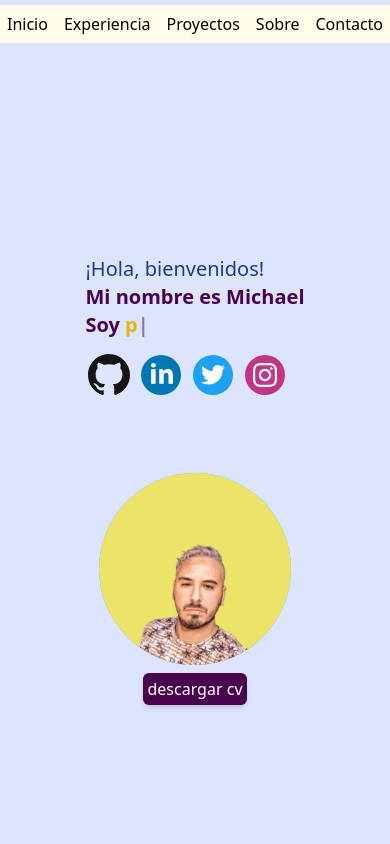
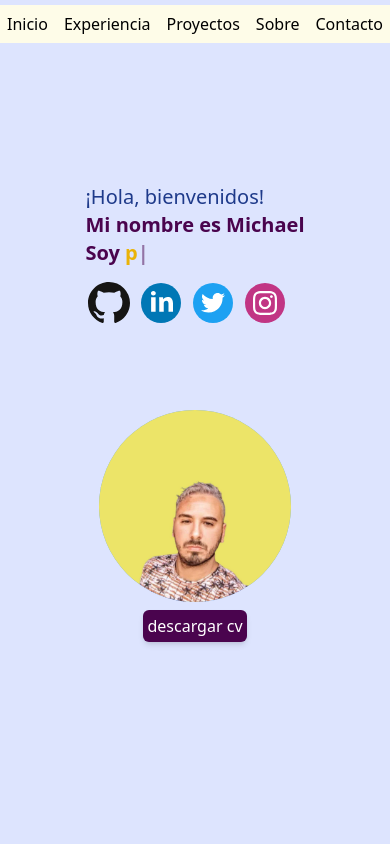
Before and after one commit to mikygaleano/porfolio, an Astro site: page / in a window 390 px wide. Shown: the top 844 px of the page. Built offline with nearby package versions, Linux system fonts and the light colour scheme; Astro itself is replaced by a stand-in of ours.

Commit message:
bug styles redimension in mobile resuelt

```diff
--- a/src/components/Home.astro
+++ b/src/components/Home.astro
@@ -1,8 +1,8 @@
 ---
 ---
 
-<section class="w-full h-full flex flex-row max-sm:flex-col justify-center items-center bg-transparent">
-    <div class="w-full grid place-content-center text-wrap m-auto">
+<section class="w-full h-full flex flex-row max-sm:grid justify-center items-center bg-transparent">
+    <div class="w-full grid place-content-center text-wrap m-auto max-sm:self-center">
         <span class="text-xl font-medium text-blue-900">¡Hola, bienvenidos!</span>
         <h1 class="text-3xl max-md:text-xl font-bold text-fuchsia-950">Mi nombre es Michael</h1>
         <h2 class="text-3xl max-md:text-xl font-bold text-fuchsia-950">Soy <span class="typeMachine text-yellow-500 font-extrabold"></span><strong class="animate-pulse">|</strong></h2>
@@ -15,8 +15,8 @@
             </ul>
         </div>
     </div>
-    <div class="w-full h-48 flex flex-col justify-center items-center gap-2 m-auto max-sm:-mt-28">
-        <figure class="w-48 h-48 rounded-full m-auto">
+    <div class="w-full h-48 flex flex-col justify-center items-center gap-2 m-auto max-sm:-mt-8">
+        <figure class="w-48 h-48 rounded-full">
             <img class="object-cover w-full h-full rounded-full bg-blue-400" src="./mi-avatar.jpg" alt="avatar">
         </figure>
         <button class="download aw-28 h-12 p-1 shadow-md hover:shadow-fuchsia-600 rounded-md bg-fuchsia-950 m-auto text-white hover:font-bold">descargar cv</button>
--- a/src/pages/index.astro
+++ b/src/pages/index.astro
@@ -13,7 +13,7 @@ import Home from "../components/Home.astro";
 		<meta name="generator" content={Astro.generator} />
 		<title>Porfolio</title>
 	</head>
-	<body class="w-full h-screen flex justify-center items-center bg-indigo-200 bg-opacity-[0.60]">
+	<body class="w-full h-screen flex justify-center items-start bg-indigo-200 bg-opacity-[0.60]">
 		<main class="w-10/12 max-sm:min-w-full h-screen">
 			<Header/>
 			<Home/>
```
